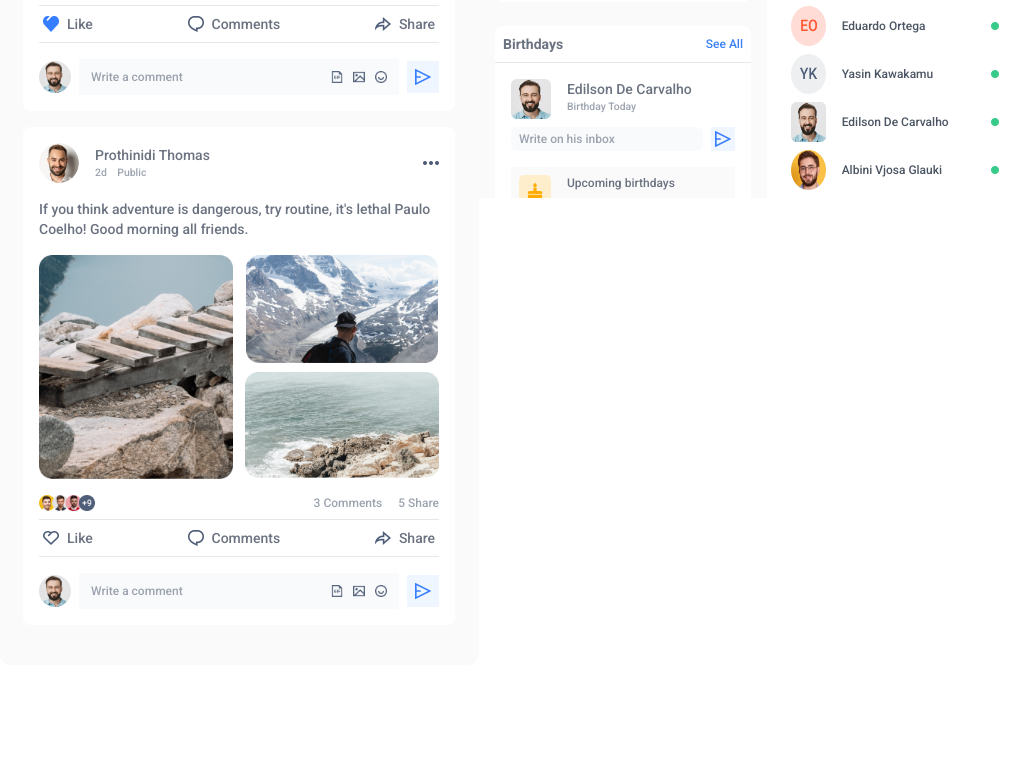
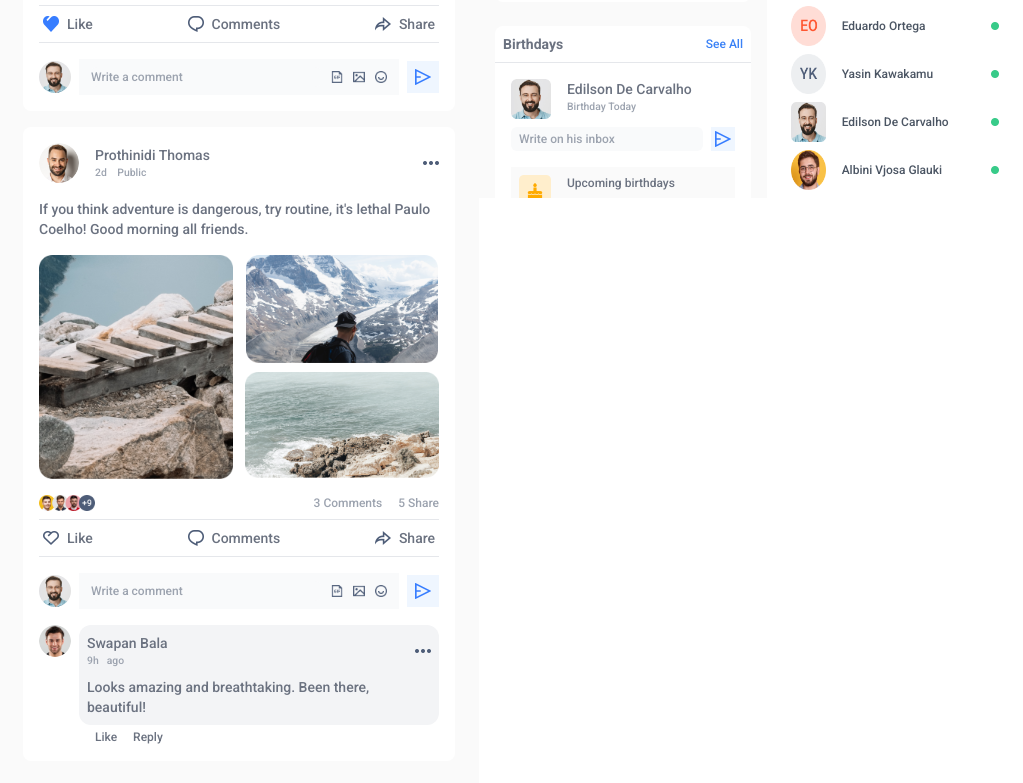
Before and after one commit to masrur-sakib/meetmax, a Next.js app: page / in a window 1280 px wide. Shown: the part 602-1385 px from the top of the page, without its empty margins (257-1280 px from the left). Before the commit the page ends 1267 px from the top, so only its background shows below. Built offline with nearby package versions, Linux system fonts and the light colour scheme.

Commit message:
comment component developed.

```diff
--- /dev/null
+++ b/src/components/Feed/Comment.jsx
@@ -0,0 +1,51 @@
+'use client';
+
+import Image from 'next/image';
+
+export default function Comment({ data }) {
+  return (
+    <div className='mt-4'>
+      <div className='flex justify-between items-start space-x-2'>
+        {/* Comment Avatar */}
+        <Image
+          className='w-8 h-8 rounded-full'
+          src={data.avatar}
+          alt='Avatar'
+          width={0}
+          height={0}
+          unoptimized
+        />
+
+        <div className='flex-1'>
+          {/* Comment Body */}
+          <div className='p-2 bg-gray-100 rounded-xl'>
+            <div className='flex justify-between items-center'>
+              <div className='flex flex-col justify-center items-start'>
+                <p className='text-sm cursor-pointer'>{data.postedBy}</p>
+                <p className='text-vs text-gray-400'>
+                  <span className='mr-2'>{data.postTime}</span>ago
+                </p>
+              </div>
+              <Image
+                src='/icons/ThreeDots.png'
+                className='cursor-pointer'
+                alt='ThreeDotsIcon'
+                width={16}
+                height={8}
+                unoptimized
+              />
+            </div>
+            <p className='mt-2 text-xs sm:text-sm text-gray-500'>
+              {data.description}
+            </p>
+          </div>
+          {/* Comment Reaction */}
+          <div className='mt-1 ml-4 flex justify-start items-center space-x-4 text-xs 2xl:text-sm'>
+            <p className='cursor-pointer'>Like</p>
+            <p className='cursor-pointer'>Reply</p>
+          </div>
+        </div>
+      </div>
+    </div>
+  );
+}
--- a/src/components/Feed/Post.jsx
+++ b/src/components/Feed/Post.jsx
@@ -19,7 +19,7 @@ export default function Post({ data }) {
             unoptimized
           />
           <div className='flex flex-col justify-center items-start'>
-            <p className='text-sm cursor-pointer'>{data.postBy}</p>
+            <p className='text-sm cursor-pointer'>{data.postedBy}</p>
             <p className='text-vs text-gray-400'>
               <span className='mr-2'>{data.postTime}</span>{' '}
               <span>{data.postPrivacy}</span>
--- a/src/components/Feed/PostComment.jsx
+++ b/src/components/Feed/PostComment.jsx
@@ -1,6 +1,7 @@
 'use client';
 
 import Image from 'next/image';
+import Comment from './Comment';
 
 export default function PostComment({ data }) {
   return (
@@ -64,6 +65,8 @@ export default function PostComment({ data }) {
       </div>
 
       {/* Comments & Replies */}
+      {data &&
+        data.map((comment) => <Comment key={comment.id} data={comment} />)}
     </div>
   );
 }
--- a/src/data/postsData.js
+++ b/src/data/postsData.js
@@ -3,7 +3,7 @@ export const postsData = [
     id: 'fa545844-cec4-4362-8de9-9637d7600df6',
     postTime: '15h',
     avatar: 'users/SepuralGallery.png',
-    postBy: 'Sepural Gallery',
+    postedBy: 'Sepural Gallery',
     postPrivacy: 'Public',
     description: ``,
     images: ['/images/Image1-1-high.png'],
@@ -16,7 +16,7 @@ export const postsData = [
     id: 'e036d67f-60cb-4c67-b8e0-75759333e725',
     postTime: '2d',
     avatar: 'users/ProthinidiThomas.png',
-    postBy: 'Prothinidi Thomas',
+    postedBy: 'Prothinidi Thomas',
     postPrivacy: 'Public',
     description: `If you think adventure is dangerous, try routine, it's lethal Paulo Coelho! Good morning all friends.`,
     images: [
@@ -31,14 +31,14 @@ export const postsData = [
       {
         id: 'a426d62f-d555-4e5d-9486-626475fba76e',
         avatar: 'users/SwapanBala.png',
-        postBy: 'Swapan Bala',
+        postedBy: 'Swapan Bala',
         postTime: '9h',
         description: 'Looks amazing and breathtaking. Been there, beautiful!',
         replies: [
           {
             id: 'e2dd5707-6791-4c3d-9fc3-591965e19be8',
             avatar: 'users/WhitechapelGallery.png',
-            postBy: 'Whitechapel Gallery',
+            postedBy: 'Whitechapel Gallery',
             postTime: '9h',
             description: 'Thank you @Swapan Bala',
           },
```
